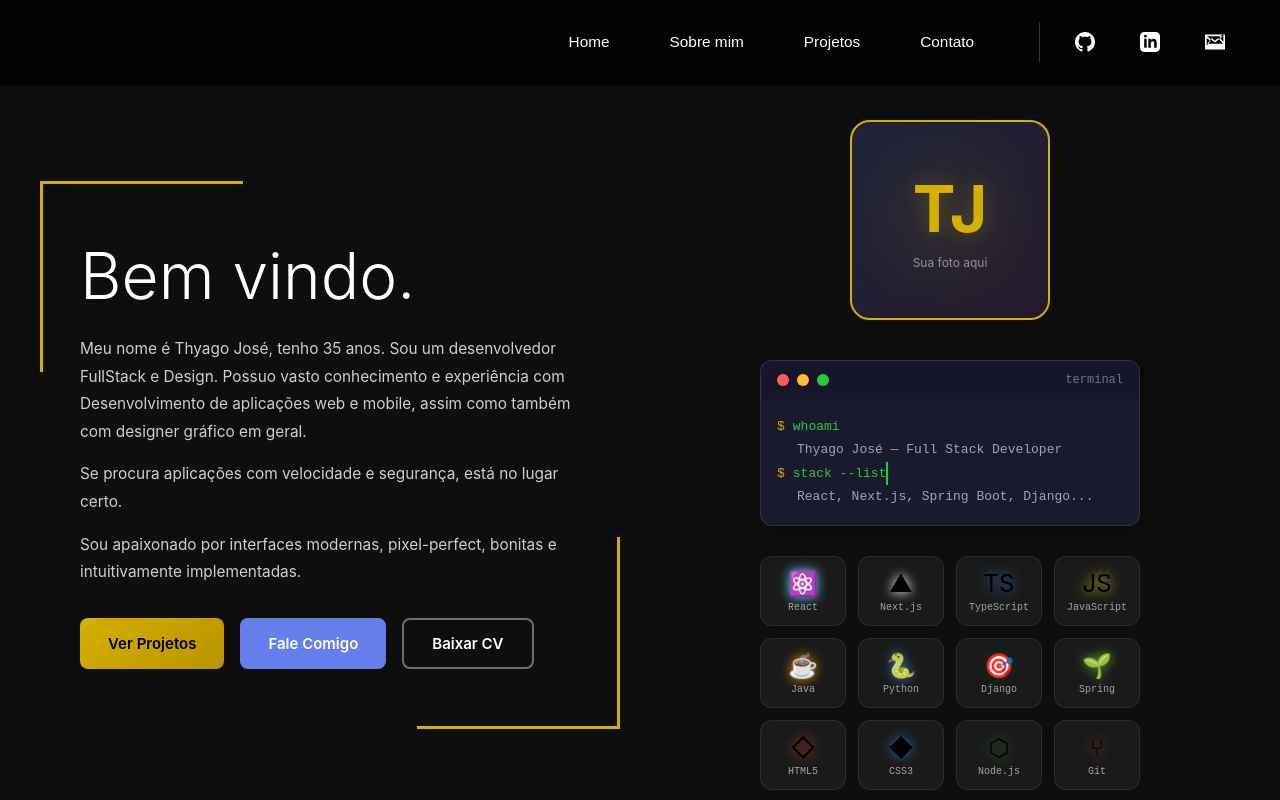
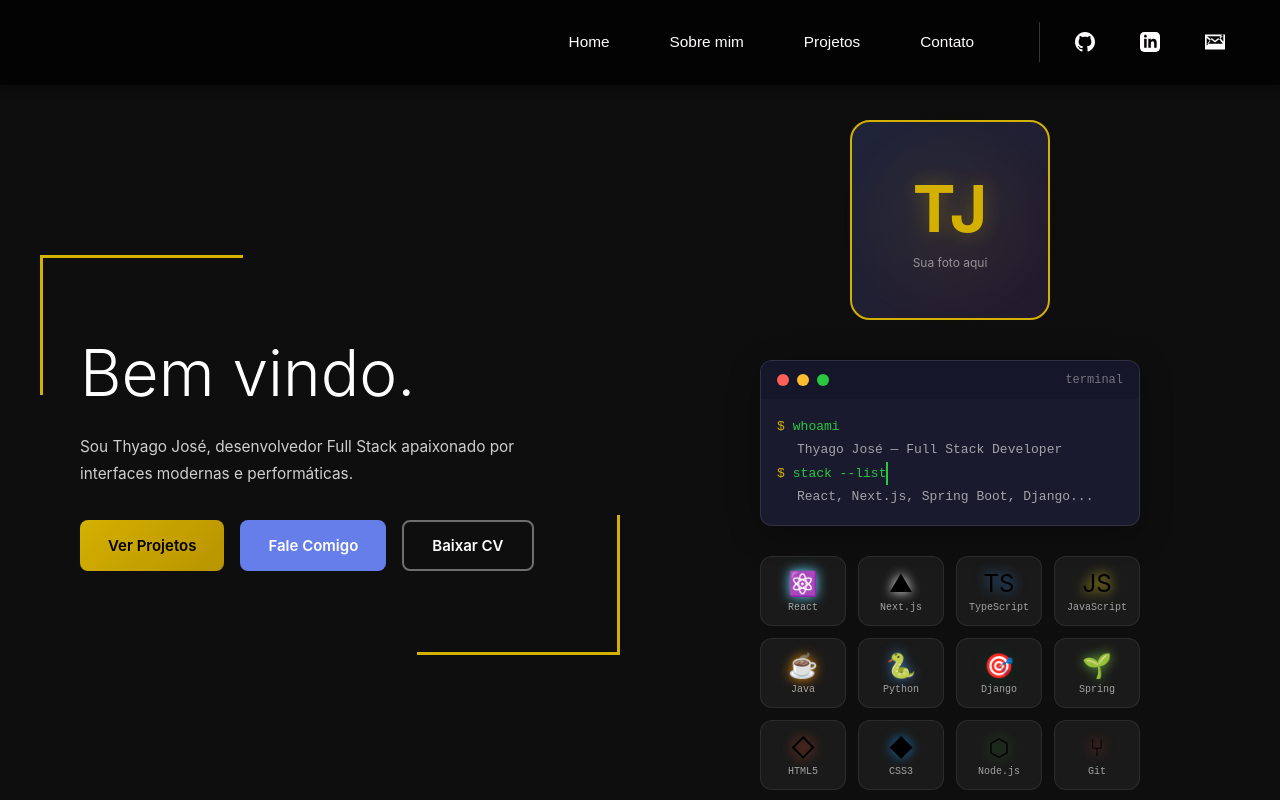
Before and after one commit to Thyago-Josef/portifolio-react, a Next.js app: page / in a window 1280 px wide. Built offline with nearby package versions, Linux system fonts and the light colour scheme.

Commit message:
refactor: simplificar texto hero para 2 linhas

```diff
--- a/src/app/page.tsx
+++ b/src/app/page.tsx
@@ -16,18 +16,8 @@ export default function Home() {
             <FrameV>
               <h1>Bem vindo.</h1>
               <p>
-                Meu nome é Thyago José, tenho 35 anos. Sou um desenvolvedor
-                FullStack e Design. Possuo vasto conhecimento e experiência
-                com Desenvolvimento de aplicações web e mobile, assim como
-                também com designer gráfico em geral.
-              </p>
-              <p>
-                Se procura aplicações com velocidade e segurança, está no
-                lugar certo.
-              </p>
-              <p>
-                Sou apaixonado por interfaces modernas, pixel-perfect, bonitas
-                e intuitivamente implementadas.
+                Sou Thyago José, desenvolvedor Full Stack apaixonado por
+                interfaces modernas e performáticas.
               </p>
               <div className="hero-cta">
                 <a href="#projetos" className="cta-primary">Ver Projetos</a>
```
